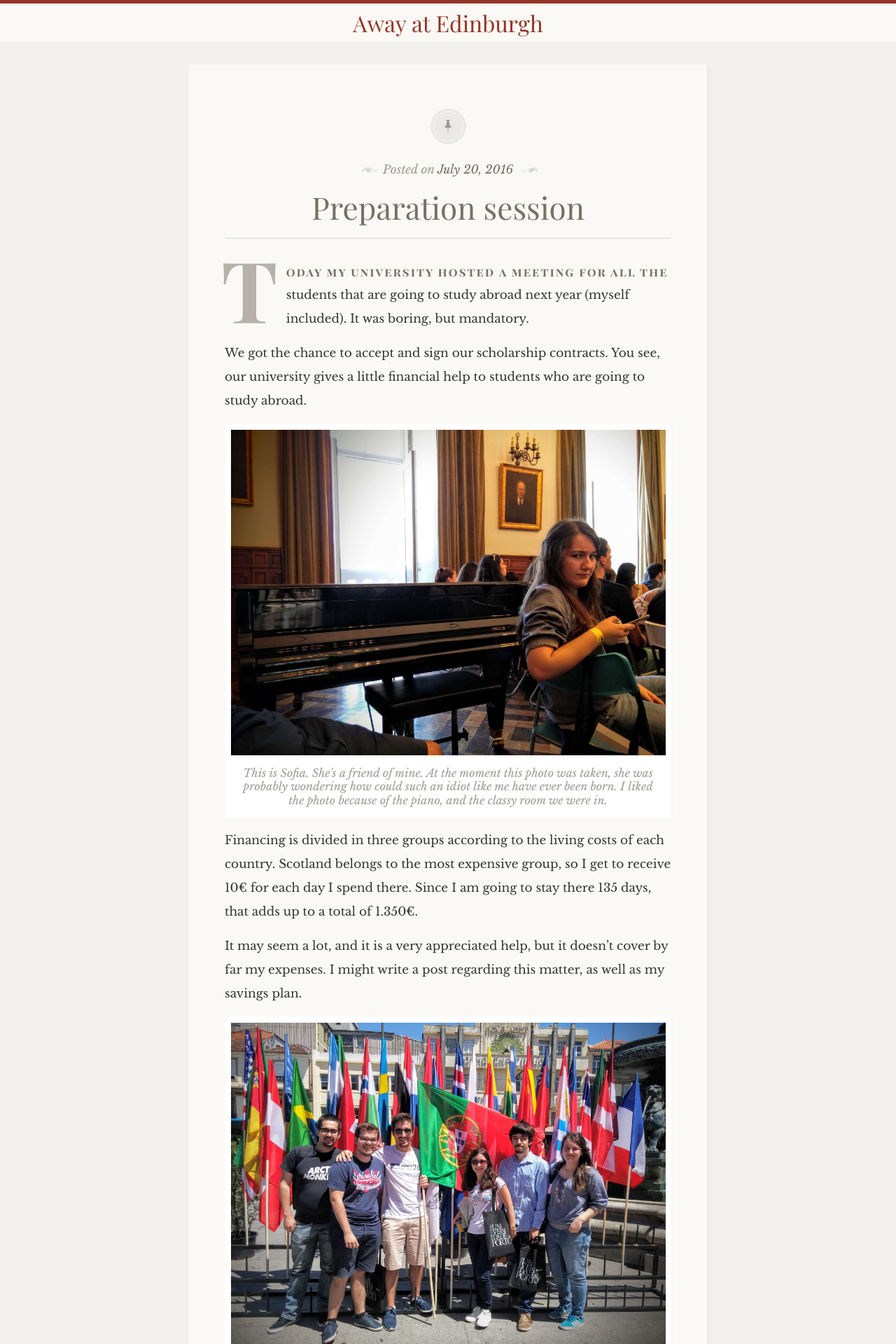
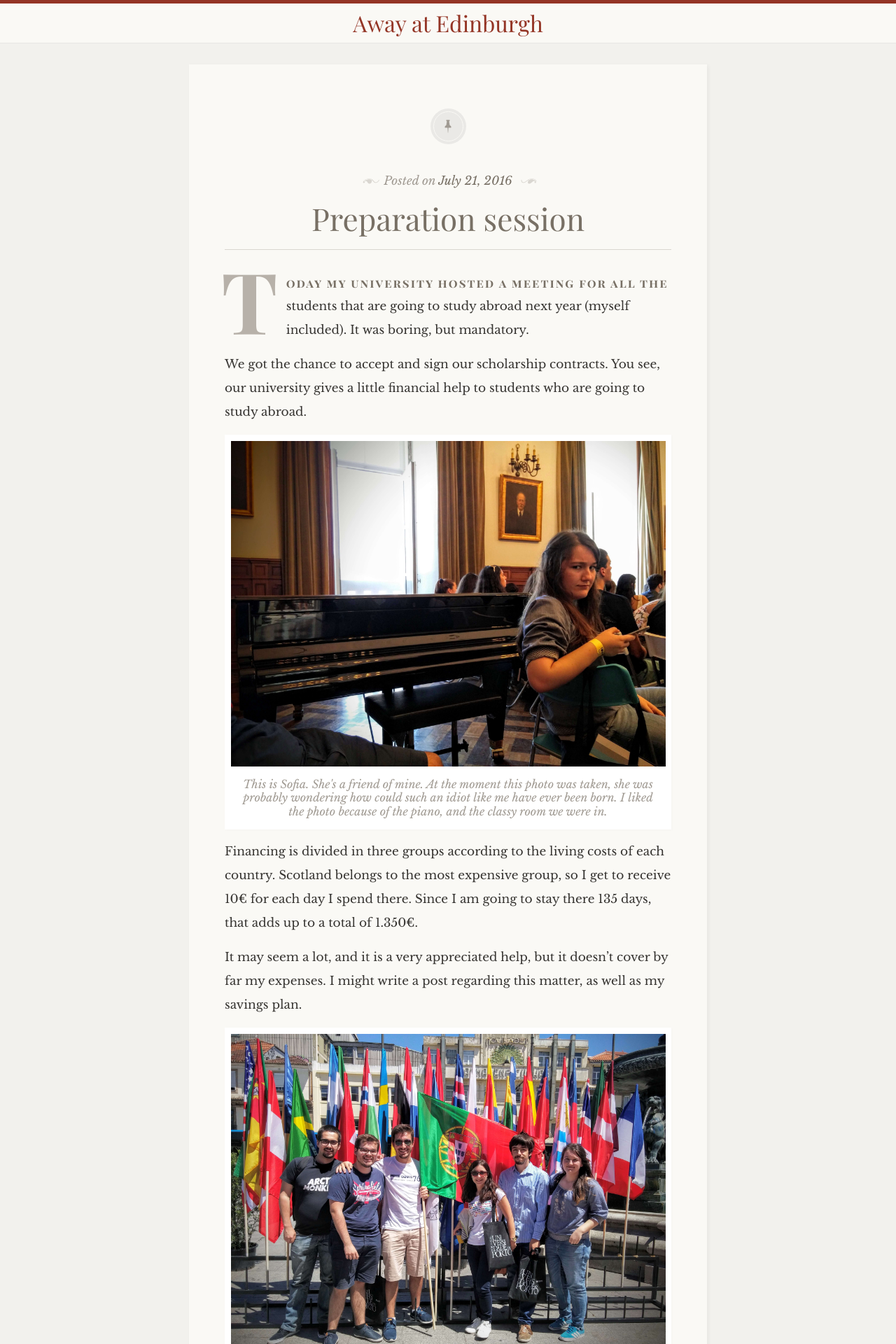
Before and after one commit to ferrolho/away-at-edinburgh, a Jekyll site: the page built from index.html, in a window 1280 px wide. Shown: the top 1920 px of the page at 70% size. Built offline with Jekyll 4.4.1, drawn with Linux system fonts in a browser that asks for light colours; some web fonts are replaced; some of the changed text lies outside the part shown.

Commit message:
Cleans minor CSS

```diff
--- a/_posts/2016-07-20-hello-world.markdown
+++ b/_posts/2016-07-20-hello-world.markdown
@@ -1,7 +1,7 @@
 ---
 layout: post
 title:  "Hello, World!"
-date:   2016-07-20 00:00:00 +0100
+date:   2016-07-20 11:11:11 +0100
 categories: jekyll update
 ---
 
--- a/_posts/2016-07-21-preparation-session.markdown
+++ b/_posts/2016-07-21-preparation-session.markdown
@@ -1,7 +1,7 @@
 ---
 layout: post
 title:  "Preparation session"
-date:   2016-07-21 00:00:00 +0100
+date:   2016-07-21 11:11:11 +0100
 categories: jekyll update
 thumbnail: 20160721_122758.jpg
 ---
--- a/_sass/_base.scss
+++ b/_sass/_base.scss
@@ -143,19 +143,8 @@ article {
     .post-header {
         &:before {
             background: #eae9e6;
-            border: 1px solid #d9d6d0;
             border-color: #faf9f5;
-            border-radius: 50%;
             box-shadow: 0 0 0 4px #eae9e6;
-            color: #a09a92;
-            content: "p";
-            display: inline-block;
-            font-family: libretto-icons;
-            font-size: 21px;
-            line-height: 21px;
-            margin-bottom: 1rem;
-            padding: 10px;
-            text-shadow: none;
         }
     }
 }
```
